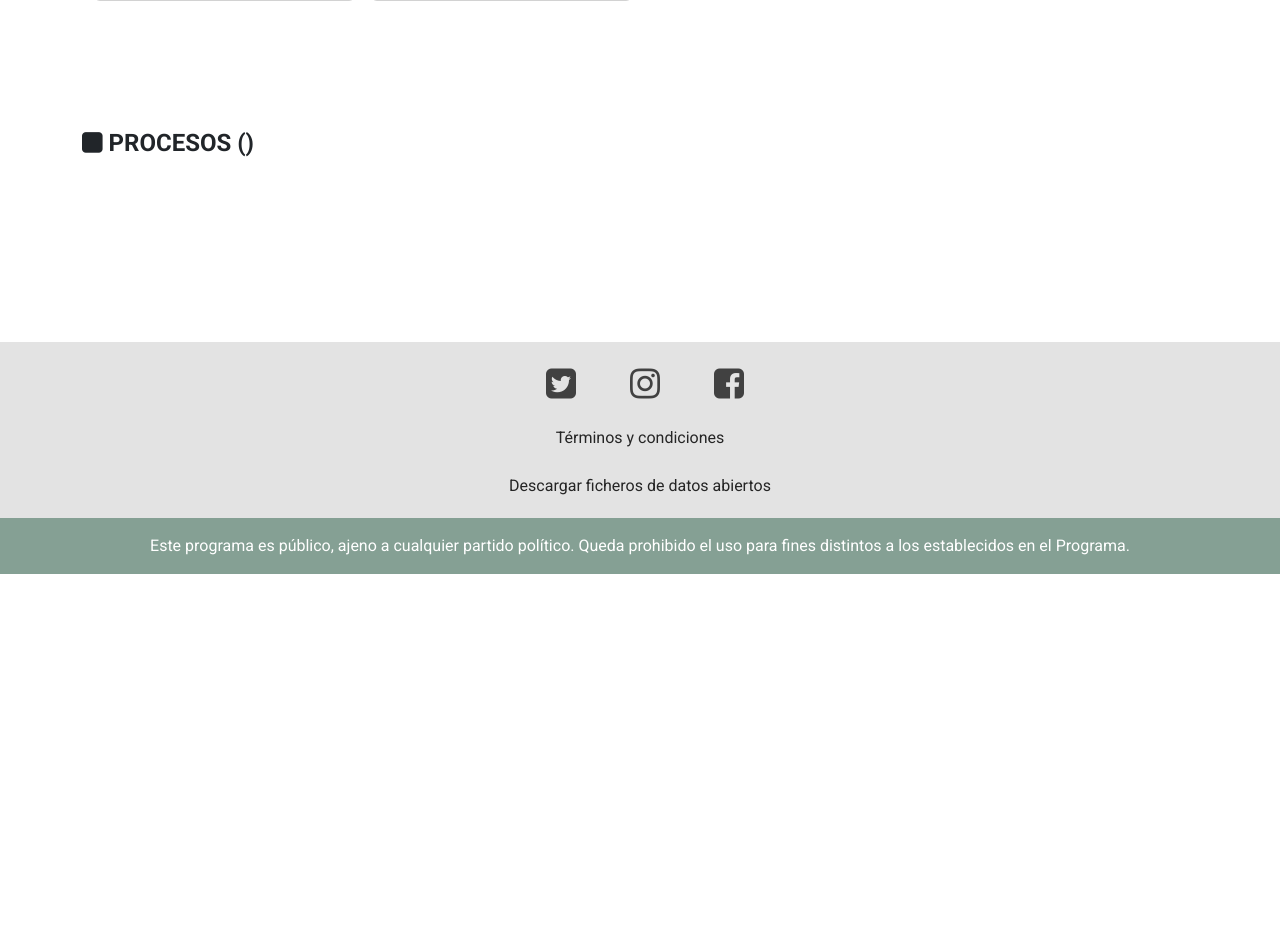
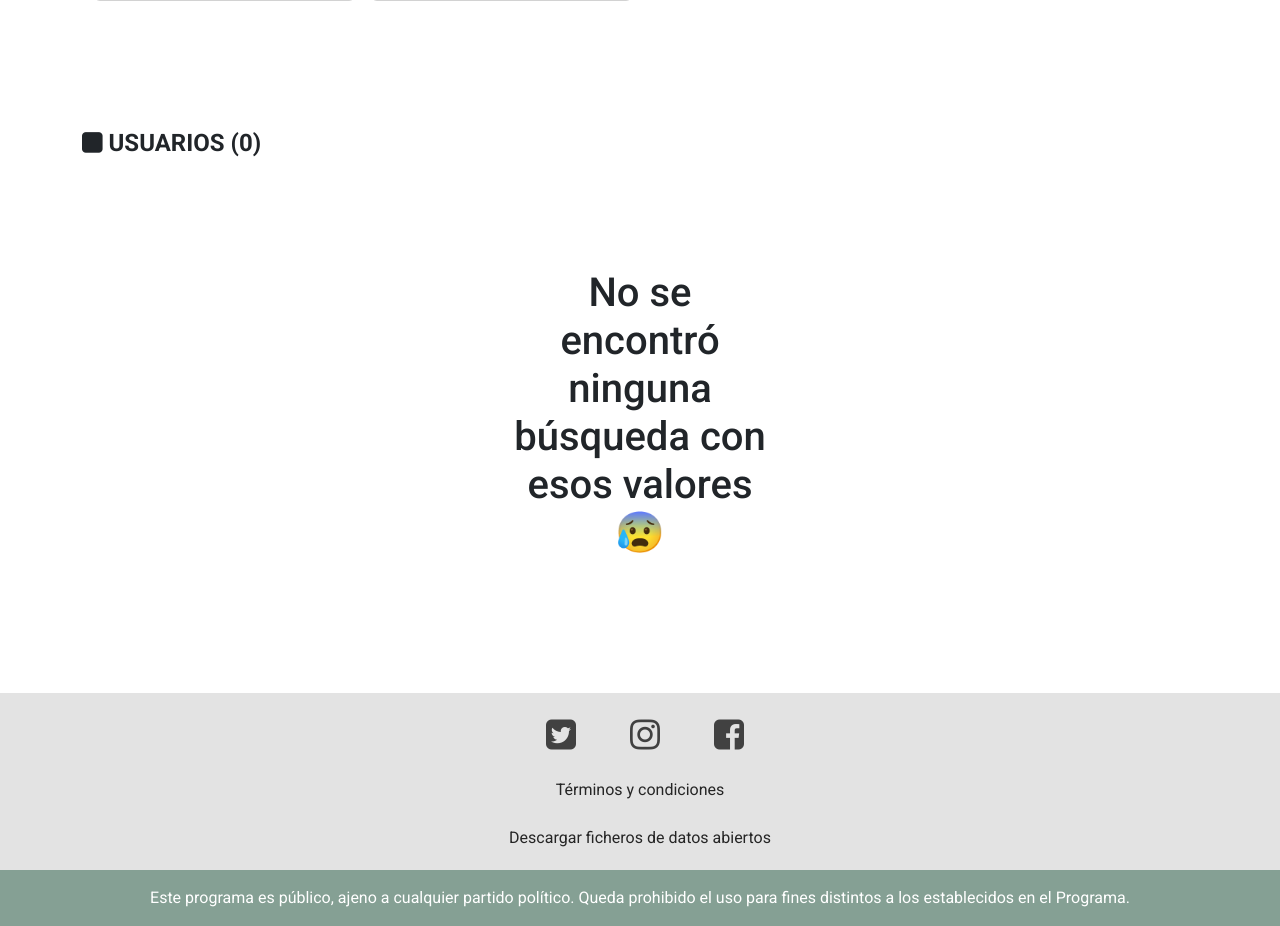
Before and after one commit to Cuevas2402/participatory-budget-project, a PHP site: page /busqueda.php?dato1=1 in a window 1280 px wide. Shown: the part 1754-2680 px from the top of the page. Before the commit the page ends 2328 px from the top, so only its background shows below. Run offline with PHP 8.4, Linux system fonts and the light colour scheme; data comes from the database, SQL or seed files in the repository.

Commit message:
Show usuarios on search

```diff
--- a/busqueda.php
+++ b/busqueda.php
@@ -175,7 +175,7 @@
         </div>
         <!-- End First Content -->
 
-        <!-- Usuarios  -->
+        <!-- Participaciones  -->
         <div class="container process-featured">
             <div class="process-filter">
                 <?php
@@ -256,79 +256,61 @@
         </div>
         <!-- End First Content -->
 
-        <!-- Process -->
+        <!-- Participaciones  -->
         <div class="container process-featured">
             <div class="process-filter">
                 <?php
-                    $stmt = $pdo->prepare("CALL count_process()");
-                    $stmt->execute();
-                    $rows = $stmt->fetch();
+                    $sql = $pdo->prepare("SELECT usuarios.* FROM usuarios WHERE LOWER(nombre) LIKE ? ");
+
+                    // Agregar los parametros
+
+                    $sql->execute([$valor]);
+                    // Fetch los resultados
+                    $rows = $sql->fetchAll(PDO::FETCH_ASSOC);
+                    $count = $sql->rowCount();
                 ?>
-                <h4><strong><i class="fa fa-square" aria-hidden="true"></i> PROCESOS (<?php echo $rows['count(pid)']; ?>)</strong></h4>
-                <?php
-                    $stmt->closeCursor();
-                ?>
+                <h4><strong><i class="fa fa-square" aria-hidden="true"></i> USUARIOS (<?php echo $count; ?>)</strong></h4>
             </div>
 
 
 
 
             <!-- START CARDS NUEVO -->
-            <div class="container text-center" style="margin-top: 4rem; margin-bottom: 8rem;">
+            <div class="container" style="margin-top: 4rem; margin-bottom: 8rem;">
                 <div class="filter row row-cols-1 row-cols-md-2 row-cols-lg-4 d-flex align-items-stretch g-3">
                     <!-- START INDIVIDUAL CARD -->
                     <?php
-                        $stmt = $pdo->prepare("CALL get_process_card()");
-                        $stmt->execute();
-                        $rows = $stmt->fetchAll();
-                        foreach($rows as $row){
+
+
+                        if($count > 0){
+
+                            foreach($rows as $row){
 
                     ?>
-                            <div class="col col-lg-3">
-                                <div class="card h-100">
-                                    <div class="card-header" style="background-color: #894B5D"></div>
-                                    <img src="http://drive.google.com/uc?export=view&id=1Bw22s4t6l_H6e9r6f_A7y0jIuGYEeRy0" class="card-img-top" alt="...">
-                                    <div class="card-body" style="padding: 0; background-color: #ead9d8">
-                                        <ul class="list-group list-group-flush">
-                                            <li class="list-group-item d-flex align-items-center" style="height: 100px; background-color: white;">
-                                                <h5 class="process-title-card"><?php echo $row['titulo_proceso'];?></h5>
-                                            </li>
-                                            <li class="list-group-item" style="background-color: white; ">
-                                                <p class="process-date-card"><strong>Ambito:</strong> <?php echo $row['nombre_ambito'];?> </p>
-                                            </li>
-                                            <li class="list-group-item " style="background-color: white;">
-                                                <p class="process-date-card"><strong>Municipio:</strong> <?php echo $row['nombre_municipio'];?> </p>
-                                            </li>
-                                            <li class="list-group-item" style="background-color: white;">
-                                                <div class="row d-flex align-items-center">
-                                                    <div class="col">
-                                                        <p class="process-date-card"><strong>Fecha de inicio</strong></p>
-                                                    </div>
-                                                    <div class="col">
-                                                        <p class="process-date-card"><strong>Fecha de finalización</strong></p>
-                                                    </div>
-                                                </div>
-                                                <div class="row">
-                                                    <div class="col">
-                                                        <p class="process-date-card"><?php echo $row['fecha_inicio_proceso'];?></p>
-                                                    </div>
-                                                    <div class="col">
-                                                        <p class="process-date-card"><?php echo $row['fecha_fin_proceso'];?></p>
-                                                    </div>
-                                                </div>
-                                            </li>
-                                            <li class="list-group-item d-flex flex-column" style="background-color: #ead9d8">
-                                                <p class="process-status-card"><strong>Fase actual</strong></p>
-                                                <button class="process-button"><?php echo $row['titulo_fase'];?></button>
-                                                <a href="participa2.php?id=<?php echo $row['pid']; ?>&token=<?php echo hash_hmac('sha1', $row['pid'], KEY_TOKEN );?>" ><button class="process-button-card"><strong>Más información</strong></button></a>
-                                            </li>
-                                        </ul>
-                                    </div>
+
+                            <!-- START INDIVIDUAL CARD -->
+                            <div class="row me-2 border g-0">
+                                <div class="col-3">
+                                    <img src="img/avatar.png" style="width: 100px; border-radius: 3px 0 0px 3px;">
+                                </div>
+                                <div class="col">
+                                    <span><?php echo $row['nombre']; ?></span>
+                                    <p>Creado el: <?php echo $row['fecha_creacion']; ?></p>
+                                    <a><button>Más información</button></a>
                                 </div>
                             </div>
+                            <!-- END INDIVIDUAL CARD -->
                     <?php
-                        }
-                        $stmt->closeCursor();
+
+                            }
+                        }else{
+                                ?>
+                                    <div class="container" style="margin-top:5%">
+                                        <h1 class="text-center">No se encontró ninguna búsqueda con esos valores 😰</h1>
+                                    </div>
+                                <?php
+                            }
+                        $sql->closeCursor();
                     ?>
 
                     <!-- END INDIVIDUAL CARD-->
```
